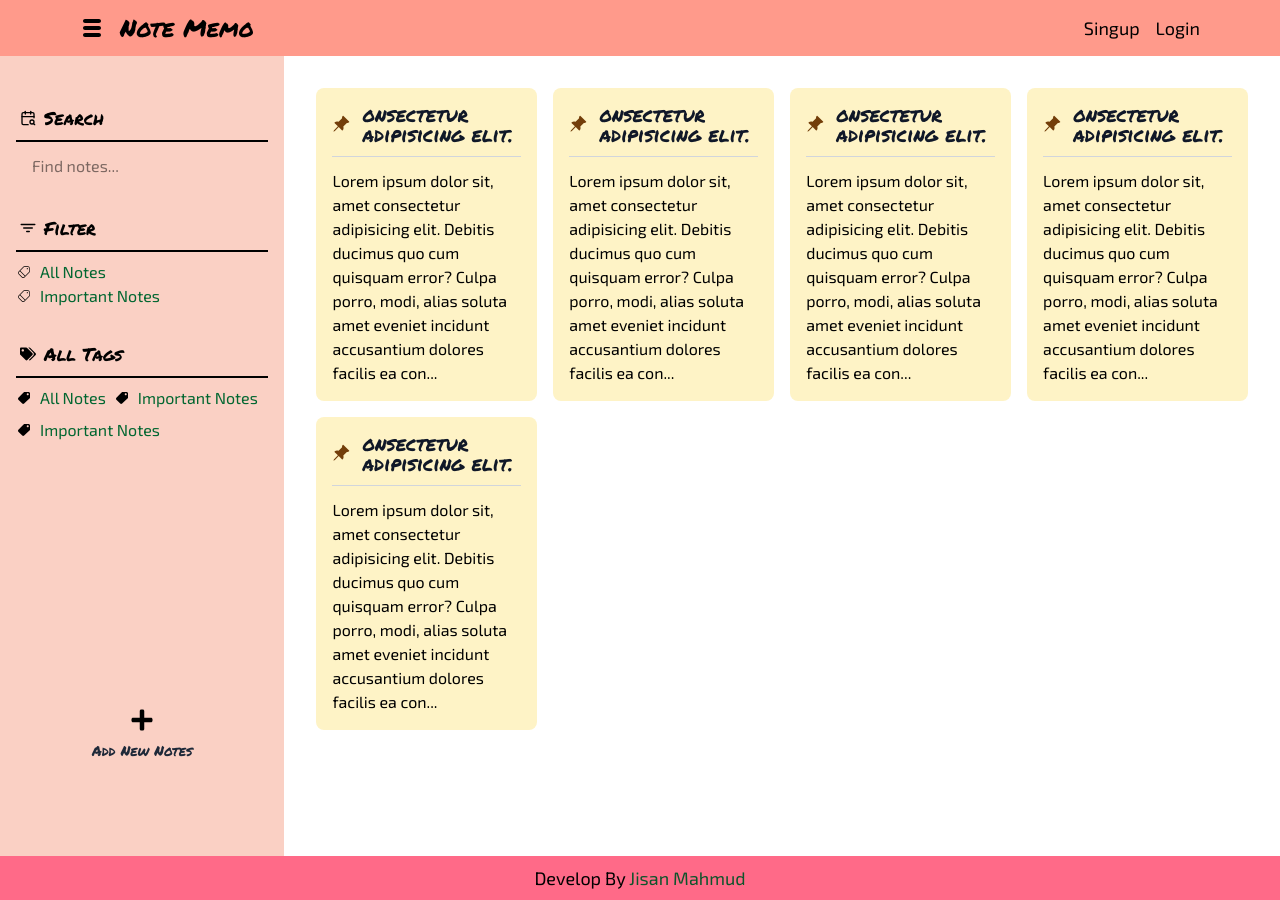
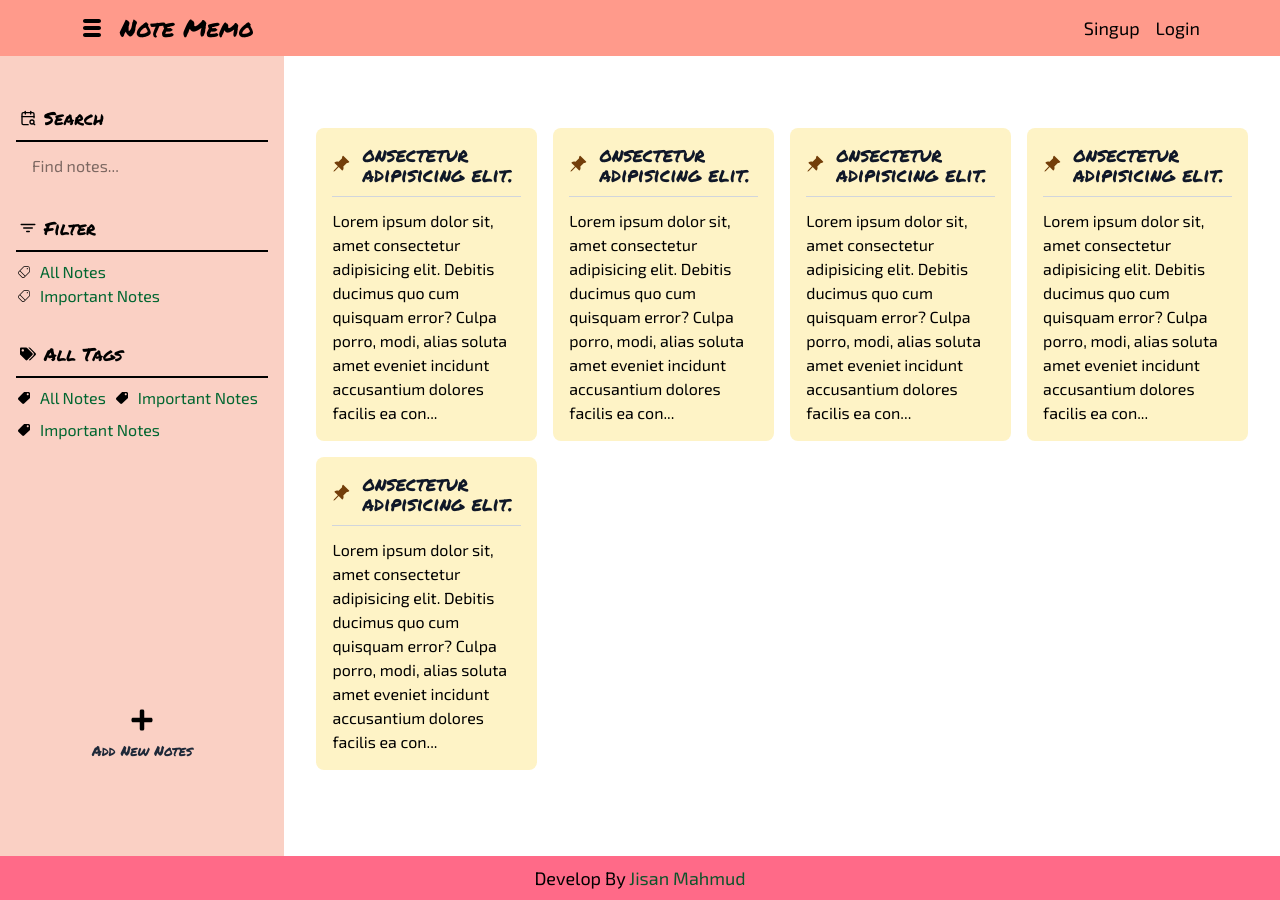
Before and after one commit to jisan-mahmud/note_keeper_frontend, a React (Vite) app: page / in a window 1280 px wide. Built offline with nearby package versions, Linux system fonts and the light colour scheme.

Commit message:
fix indexing problem

```diff
--- a/src/pages/Home.jsx
+++ b/src/pages/Home.jsx
@@ -32,7 +32,7 @@ const Home = () => {
 
 
             {/* Notes Content */}
-            <div className={`flex-1 -z-20 transition-all duration-300 ${isOpen ? "ml-[9/12] md:ml-2/9" : "ml-0"}`}>
+            <div className={`flex-1 mt-10 transition-all duration-300 ${isOpen ? "ml-[9/12] md:ml-2/9" : "ml-0"}`}>
                 <Notes />
             </div>
         </div>
```
